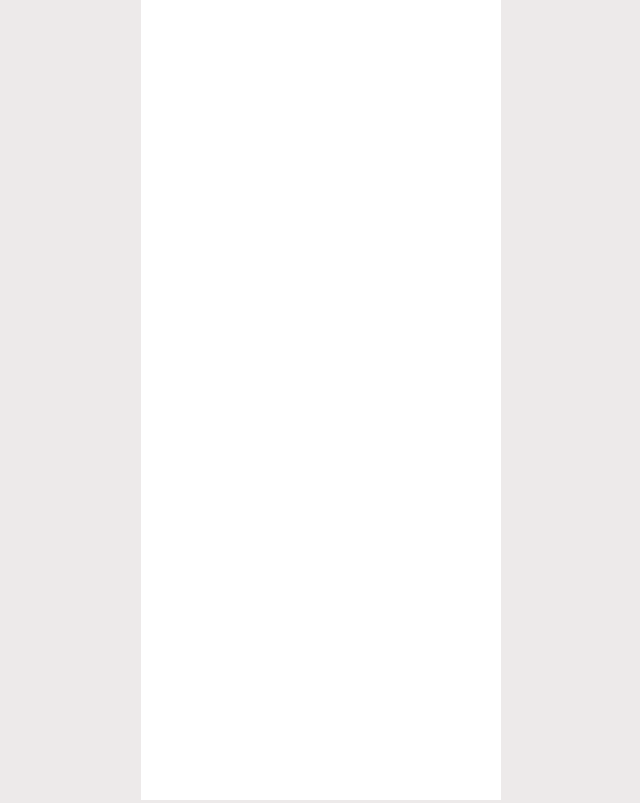
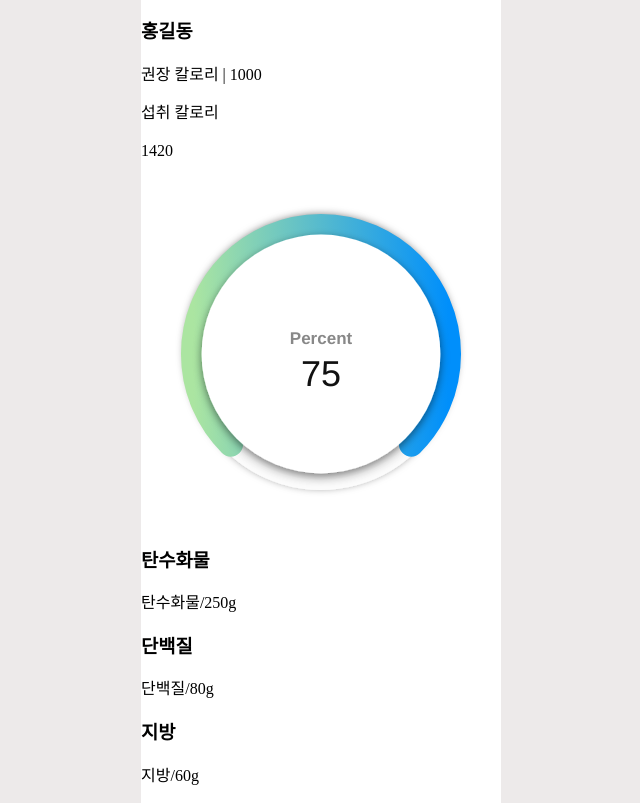
Before and after one commit to inyouxg/capstone-design-1, a React (Vite) app in the folder client/: page /main in a window 1280 px wide. Before the commit this address had no page. Shown: the whole page, without its empty margins (319-959 px from the left). Built offline with nearby package versions, Linux system fonts and the light colour scheme.

Commit message:
feat: main page 상단 기본 jsx 구현
apex-chart 렌더링
nutrientChartCard 컴포넌트 분리

```diff
--- a/client/package.json
+++ b/client/package.json
@@ -10,7 +10,9 @@
     "preview": "vite preview"
   },
   "dependencies": {
+    "apexcharts": "^5.3.5",
     "react": "^19.1.0",
+    "react-apexcharts": "^1.7.0",
     "react-dom": "^19.1.0",
     "react-hook-form": "^7.63.0"
   },
--- a/client/src/App.jsx
+++ b/client/src/App.jsx
@@ -2,6 +2,7 @@ import './App.css'
 import { Route, Routes } from 'react-router-dom'
 import { IntroPage } from './pages/IntroPage'
 import { ProfileSettingPage } from './pages/ProfileSettingPage'
+import { MainPage } from './pages/MainPage'
 
 function App() {
   return (
@@ -9,6 +10,7 @@ function App() {
     <Routes>
       <Route path='/' element={<IntroPage />} />
       <Route path='/profile' element={<ProfileSettingPage />}/>
+      <Route path='/main' element={<MainPage />} />
     </Routes>
     </>
   )
--- /dev/null
+++ b/client/src/components/NutrientChartCard.jsx
@@ -0,0 +1,32 @@
+import { RadialBarChart } from './RadialBarChart'
+
+export const NutrientChartCard = ({ nutrient }) => {
+  const macros = [
+    { label: "탄수화물", key: "carbohydrate" },
+    { label: "단백질", key: "protein" },
+    { label: "지방", key: "fat" },
+  ];
+
+  return (
+    <div className='report-container'>
+      <div className='report-container__header'>
+        <p>섭취 칼로리</p>
+        <p>{nutrient.total_calories}</p>
+      </div>
+      <div className='report-container__chart'>
+        <RadialBarChart />
+      </div>
+      <div className='nutrient-container'>
+        {macros.map((macro, idx) => (
+          <div key={idx} className='nutrient-container__section'>
+            <h3>{macro.label}</h3>
+            <p>
+              <span>{macro.label}</span>
+              <span>/{nutrient.macros[macro.key].goal}g</span>
+            </p>
+          </div>
+        ))}
+      </div>
+    </div>
+  )
+}
--- /dev/null
+++ b/client/src/components/RadialBarChart.jsx
@@ -0,0 +1,92 @@
+import React from "react";
+import Chart from "react-apexcharts";
+
+export const RadialBarChart = () => {
+  const options = {
+    series: [75],
+    chart: {
+      height: 350,
+      type: "radialBar",
+    },
+    plotOptions: {
+      radialBar: {
+        startAngle: -135,
+        endAngle: 225,
+        hollow: {
+          margin: 0,
+          size: "70%",
+          background: "#fff",
+          image: undefined,
+          imageOffsetX: 0,
+          imageOffsetY: 0,
+          position: "front",
+          dropShadow: {
+            enabled: true,
+            top: 3,
+            left: 0,
+            blur: 4,
+            opacity: 0.5,
+          },
+        },
+        track: {
+          background: "#fff",
+          strokeWidth: "67%",
+          margin: 0, // margin is in pixels
+          dropShadow: {
+            enabled: true,
+            top: -3,
+            left: 0,
+            blur: 4,
+            opacity: 0.7,
+          },
+        },
+
+        dataLabels: {
+          show: true,
+          name: {
+            offsetY: -10,
+            show: true,
+            color: "#888",
+            fontSize: "17px",
+          },
+          value: {
+            formatter: function (val) {
+              return parseInt(val);
+            },
+            color: "#111",
+            fontSize: "36px",
+            show: true,
+          },
+        },
+      },
+    },
+    fill: {
+      type: "gradient",
+      gradient: {
+        shade: "dark",
+        type: "horizontal",
+        shadeIntensity: 0.5,
+        gradientToColors: ["#ABE5A1"],
+        inverseColors: true,
+        opacityFrom: 1,
+        opacityTo: 1,
+        stops: [0, 100],
+      },
+    },
+    stroke: {
+      lineCap: "round",
+    },
+    labels: ["Percent"],
+  };
+
+  return (
+    <div id="chart">
+      <Chart
+        options={options}
+        series={options.series}
+        type="radialBar"
+        height={options.chart.height}
+      />
+    </div>
+  );
+};
--- /dev/null
+++ b/client/src/pages/MainPage.jsx
@@ -0,0 +1,35 @@
+import profileData from '../mock/profileData.json'
+import nutrientData from '../mock/nutrientData.json'
+import { useEffect, useState } from 'react';
+import { NutrientChartCard } from '../components/NutrientChartCard';
+
+export const MainPage = () => {
+  const [profile, setProfile] = useState({});
+  const [nutrient, setNutrient] = useState(null);
+  const [dietReport, setDietReport] = useState([]);
+
+  useEffect(() => {
+    setNutrient(nutrientData);
+    setProfile(profileData);
+  },[]);
+
+  if (!nutrient) return null;
+
+  return (
+    <div className='main-container'>
+      <div className='main-container__header'>
+        <h3>{profileData.name}</h3>
+        <div>
+          <p>권장 칼로리 | {profileData['recommanded-calories']}</p>
+        </div>
+      </div>
+      <div className='chart-container'>
+        <div>
+          <NutrientChartCard nutrient={nutrient}/>
+        </div>
+      </div>
+      <div className='report-container'></div>
+      <div className='header-container'></div>
+    </div>
+  )
+}
```
Also changed, not shown: client/src/pages/MainPage.module.css (added), 2 other files (tests, documents, lock files or other folders).
